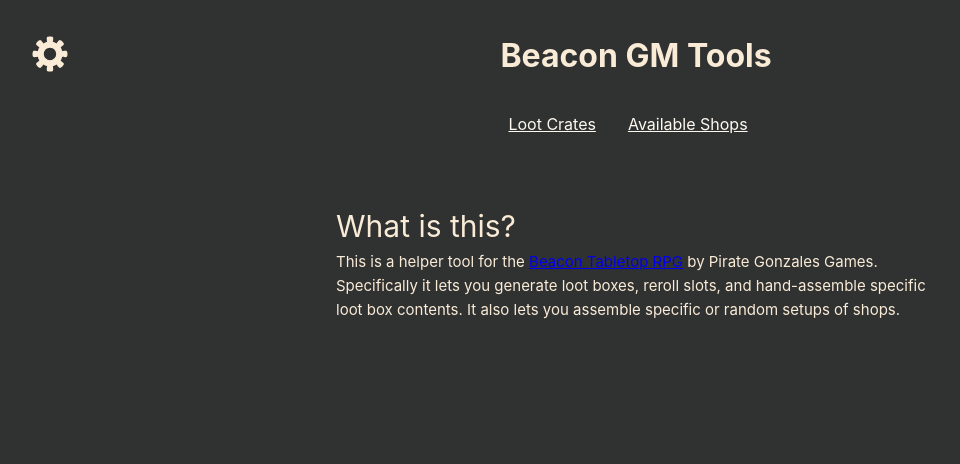
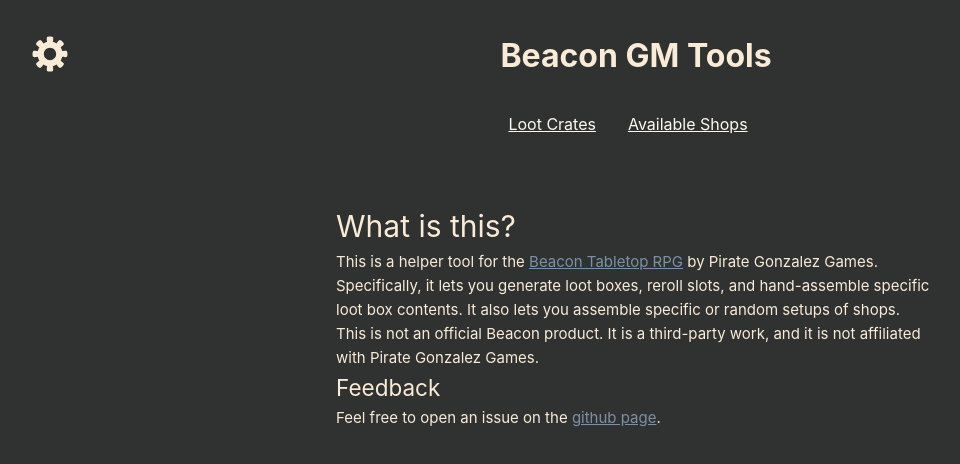
Before and after one commit to gnapo/beacon-gmtools, a Vue app: page / in a window 1280 px wide. Shown: the top 464 px of the page, without its empty margins (4-964 px from the left). Built offline with nearby package versions, Linux system fonts and the light colour scheme.

Commit message:
make animations a setting

```diff
--- a/src/components/OptionsMenu.vue
+++ b/src/components/OptionsMenu.vue
@@ -16,6 +16,7 @@
   <div class="options-menu" :class="{'opened': settingsOpen}">
     <div class="options">
       <span> <input type="checkbox" v-model="settings.gmView" class="pointer"> <label class="pointer" @click="settings.gmView = !settings.gmView">GM view</label></span>
+      <span> <input type="checkbox" v-model="settings.animations" class="pointer"> <label class="pointer" @click="settings.animations = !settings.animations">Enable animations</label></span>
     </div>
   </div>
   <div class="options-button">
@@ -50,8 +51,8 @@
   &.opened {
     left: 1.75rem;
     top: 1.75rem;
-    width: 150px;
-    height: 50px;
+    width: 210px;
+    height: 70px;
   }
 }
 .options {
--- a/src/settings/settings.ts
+++ b/src/settings/settings.ts
@@ -3,8 +3,10 @@
 
 interface Settings {
   gmView: boolean
+  animations: boolean
 }
 
 export const settings = ref<Settings>({
-  gmView: false
+  gmView: false,
+  animations: true
 })
--- a/src/views/HomeView.vue
+++ b/src/views/HomeView.vue
@@ -5,7 +5,14 @@
   <main>
     <div class="main-page">
       <h1>What is this?</h1>
-      <p>This is a helper tool for the <a href="https://www.pirategonzalezgames.com/">Beacon Tabletop RPG</a> by Pirate Gonzales Games. Specifically it lets you generate loot boxes, reroll slots, and hand-assemble specific loot box contents. It also lets you assemble specific or random setups of shops.</p>
+      <p>This is a helper tool for the <a href="https://www.pirategonzalezgames.com/">Beacon Tabletop RPG</a> by Pirate Gonzalez Games.
+        Specifically, it lets you generate loot boxes, reroll slots, and hand-assemble specific loot box contents.
+        It also lets you assemble specific or random setups of shops.</p>
+      <p>
+        This is not an official Beacon product. It is a third-party work, and it is not affiliated with Pirate Gonzalez Games.
+      </p>
+      <h2>Feedback</h2>
+      <p>Feel free to open an issue on the <a href="https://github.com/gnapo/beacon-gmtools/issues">github page</a>.</p>
     </div>
   </main>
 </template>
@@ -14,8 +21,11 @@
 .main-page {
   padding-top: 50px;
   max-width: 600px;
+  a {
+    color: #7d90a5;
+  }
   a:visited {
-    color: #5a7aab;
+    color: #a579ba;
   }
 }
 </style>
--- a/src/views/LootCrateRollerView.vue
+++ b/src/views/LootCrateRollerView.vue
@@ -44,7 +44,7 @@
 async function rerollSlot(slot: 1 | 2 | 3, randomSource?: () => Loot, forcedLoot?: Loot ) {
   const spinDuration = 1500 + slot * 500 - ((forcedLoot === undefined) ? 0 : 100)
   const source = randomSource ?? getDefaultRandomSource(slot)
-  if (animations.value) {
+  if (settings.value.animations) {
     shaking.value[slot-1] += 1
     setTimeout(() => snapping.value[slot-1] += 1, spinDuration)
     if (forcedLoot !== undefined) {
```
